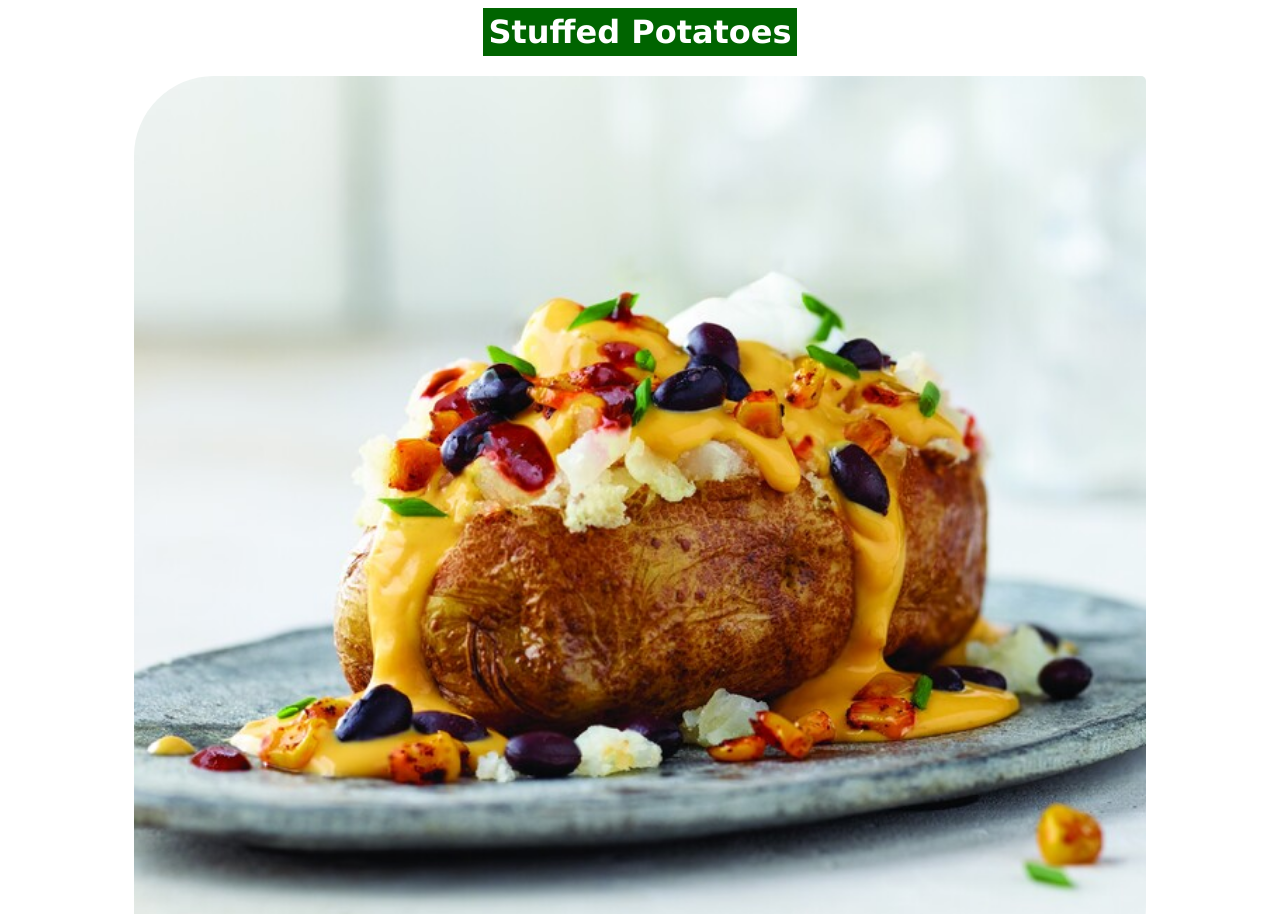
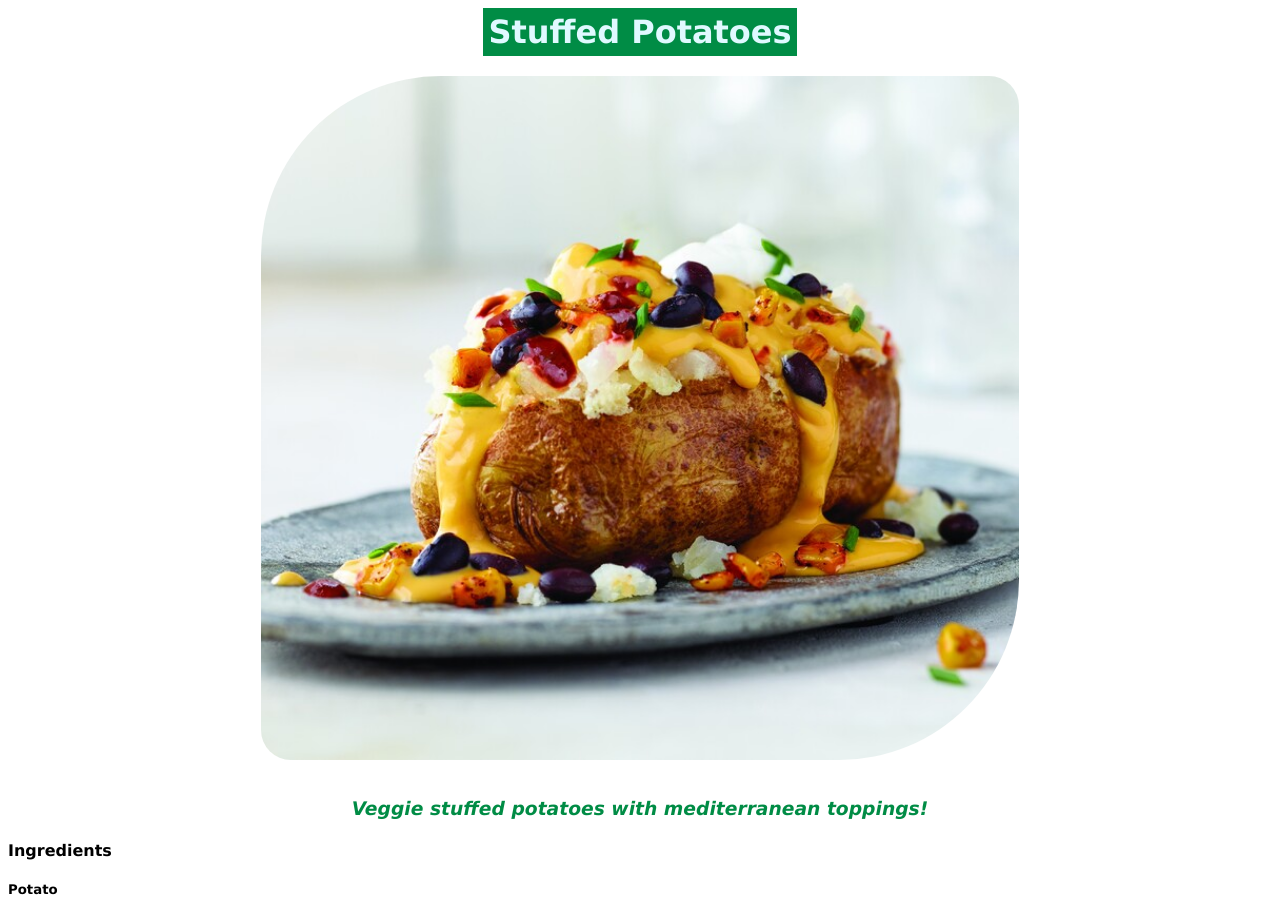
Before and after one commit to DGBochenek/odin-recipes, a plain HTML site: page recipes/stuffed_potatoes.html in a window 1280 px wide. Shown: the top 914 px of the page. Drawn offline with Linux system fonts and the light colour scheme.

Commit message:
fixed issue with higher res image not rounding

```diff
--- a/recipes/stuffed_potatoes.html
+++ b/recipes/stuffed_potatoes.html
@@ -9,7 +9,7 @@
 </head>
 <body>
     <h1 class="title white"> Stuffed Potatoes</h1>
-    <img src="/images/sp1.jpg" alt="stuffed stuffed_potatoes title picture">
+    <img class="round-pic" src="/images/sp1.jpg"/>
     <h3><em>Veggie stuffed potatoes with mediterranean toppings! </em></h3>
 
     <h4>Ingredients</h4>
--- a/styles.css
+++ b/styles.css
@@ -9,15 +9,20 @@ img {
     margin: auto;
     border-radius: 100px 25px;
     padding: 20px;
-    width: 80%;
+    width: 60%;
     height: auto;
 }
+
+.round-pic {
+    border-radius: 200px 50px;
+}
+
 
 h3 {
     font-weight: bold;
     font-family: Verdana, Geneva, Tahoma, sans-serif;
     text-align: center;
-    color: rgb(19, 58, 19);
+    color: rgb(0, 140, 69);
     font-weight: bold;
 }
 
@@ -34,16 +39,16 @@ p {
     padding: 5px;
     font-family: Verdana, Geneva, Tahoma, sans-serif;
     font-weight: bolder;
-    background-color: darkgreen;
+    background-color: rgb(0, 140, 69);
 
 }
 
 .red {
-    color: red;
+    color: rgb(205  , 33, 20);
 }
 
 .white {
-    color: white;
+    color: rgb(224, 249, 255);
 }
 
 .ingredients-li {
@@ -53,10 +58,10 @@ font-weight: bold;
 font-family: Verdana, Geneva, Tahoma, sans-serif;
 text-align: left;
 text-indent: 0px;
-background-color: rgb(252, 109, 109);
+background-color: rgb(205  , 33, 20);
 }
 
 .method-li {
-    background-color: rgb(16, 90, 1);
+    background-color: rgb(0, 140, 69);
 
 }
```
